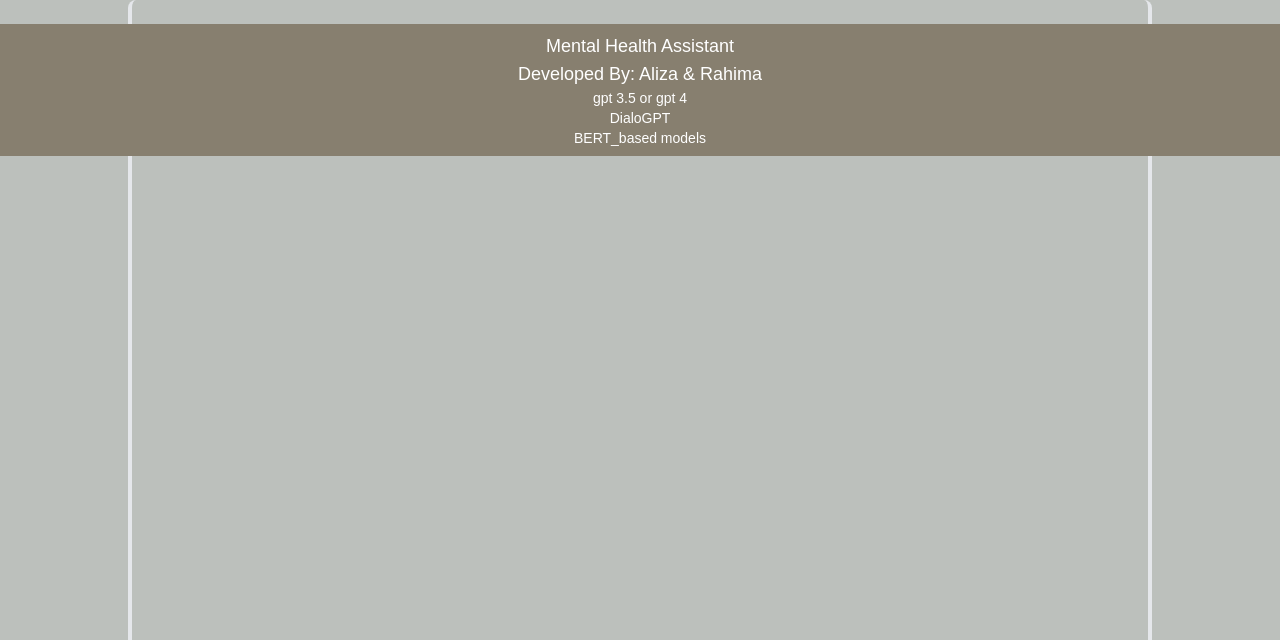
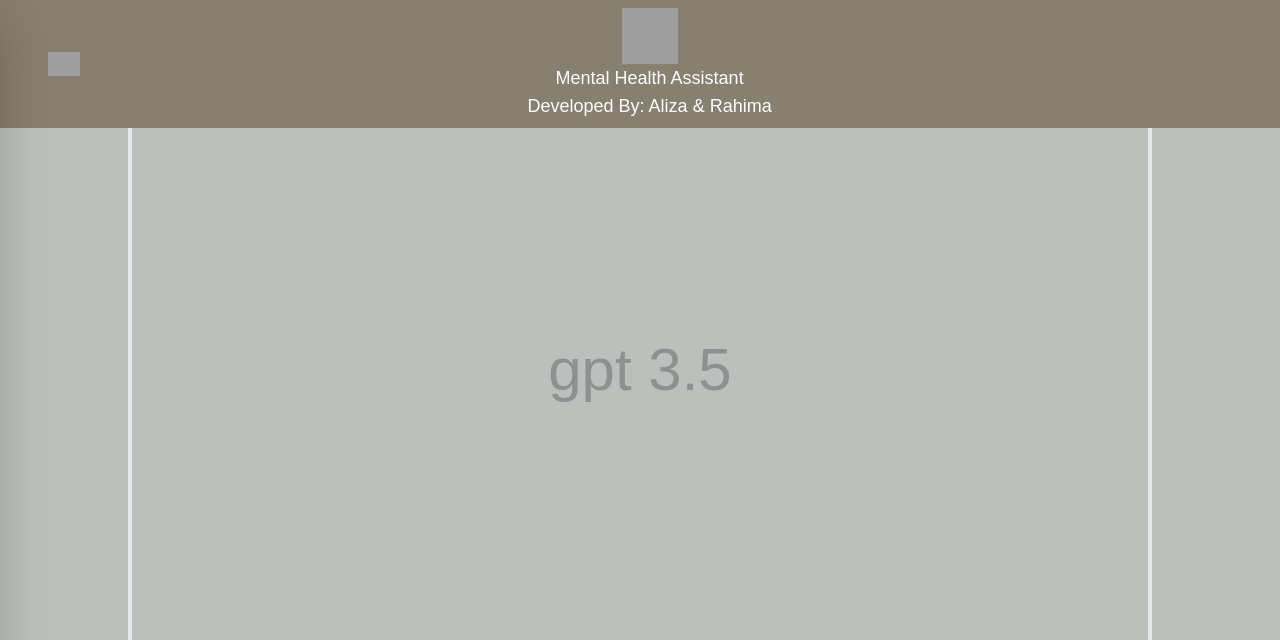
Before and after one commit to leostark221/ChatBot, a Python web app: template templates/chat.html in a window 1280 px wide. Shown: the top 640 px of the page. Run offline with Jinja, Linux system fonts and the light colour scheme; the template is opened without the code that fills it, so the values that code supplies are empty; some libraries are stand-ins or nearby versions; grey boxes are pictures that could not be loaded.

Commit message:
made ui changes

```diff
--- a/templates/chat.html
+++ b/templates/chat.html
@@ -42,53 +42,44 @@
 	</head>
 
 	<body class=" flex flex-col items-center">
-		<!-- <div class="">
-			<div class="h-full flex-col flex bg-red-500 justify-center w-full ">
-				<div class="">
-					<div class="">
-						<div class="">
-							<div class="">
-								<div class="user_info">
-									<span>Mental Health Assistant</span>
-									<p>Developed By: Aliza & Rahima </p>
+		<div id="selectedItem" class="fixed bottom-[50%] opacity-30 text-6xl">gpt 3.5</div>
+
+		<div class="w-[80%] flex flex-col items-center justify-center">
+			<div class="flex items-center fixed top-0 w-full py-2 headerBar">
+				<div class="pl-5 cursor-pointer">
+				  <img src="https://i.ibb.co/2k8Ss2f/dash.png" alt="logo" class="lg:w-8 lg:h-6 sm:w-10 sm:h-10 active:opacity-50">
+				</div>
+				<div class="flex flex-col items-center w-[89%] justify-center">
+				  <img src="https://i.ibb.co/K5tyL5D/logo.png" alt="logo" class="lg:w-14 lg:h-14 sm:w-20 sm:h-20">
+				  <div class="lg:text-lg text-2xl text-white">Mental Health Assistant</div>
+				  <div class="lg:text-lg text-2xl text-white">Developed By: Aliza & Rahima</div>
 				</div>
 			  </div>
+
+			  <div class="side-nav  fixed top-0 left-0 h-full  w-[40%] lg:w-64 headerBar text-white shadow-lg z-50">
+				<div class="p-4 flex justify-between items-center">
+				  <h2 class="text-4xl lg:text-xl">Menu</h2>
+				  <button class="close-nav text-4xl  lg:text-lg font-bold">&times;</button>
 				</div>
-						<div id="messageFormeight" class="card-body msg_card_body"></div>
-						<div class="card-footer">
-							<form id="messageArea" class="input-group">
-                                <input type="text" id="text" name="msg" placeholder="Type your message..." autocomplete="off" class="form-control type_msg" required/>
-								<div class="input-group-append">
-									<button type="submit" id="send" class="input-group-text send_btn"><i class="fas fa-location-arrow"></i></button>
-								</div>
-							</form>
-						</div>
-					</div>
-				</div>
-			</div>
-		</div> -->
-		<div class="w-[80%] flex flex-col items-center justify-center">
-				<div class="flex flex-col items-center justify-center fixed top-6 w-full py-2 headerBar">
-					<!-- <img src="https://i.ibb.co/K5tyL5D/logo.png" alt="logo" class="lg:w-20 lg:h-20 sm:w-20 sm:h-20"> -->
-					<div class="lg:text-lg text-2xl text-white">Mental Health Assistant</div>
-					<div class="lg:text-lg text-2xl text-white">Developed By: Aliza & Rahima</div>
-					<div class="lg:text-sm text-2xl text-white">gpt 3.5 or gpt 4</div>
-					<div class="lg:text-sm text-2xl text-white">DialoGPT </div>
-					<div class="lg:text-sm text-2xl text-white">BERT_based models </div>
+				<ul class="p-4 flex pl-2 flex-col ">
+				  <li class="py-6"><a class="hover:underline cursor-pointer active:opacity-50   text-4xl lg:text-xl"
+					onclick="updateSelection('gpt 3.5')">gpt 3.5</a></li>
+				  <li class="py-6"><a class="hover:underline cursor-pointer active:opacity-50  text-4xl lg:text-xl"
+					onclick="updateSelection('4BERT_based')">4BERT_based</a></li>
+				  <li class="py-6"><a  class="hover:underline cursor-pointer active:opacity-50  text-4xl lg:text-xl"
+					onclick="updateSelection('modelsDialoGPT')">modelsDialoGPT</a></li>
+				</ul>
 			  </div>
 				<div  id="messageFormeight"  class="pb-32  border-x-4 rounded-lg h-[94vh] overflow-y-auto w-full scrollbar-hide">
-
 				<div
    				 id="messageFormeight"
     			class=" mt-72   rounded-lg  w-full  overflow-y-auto scrollbar-hide">
-
-</div>
-</div>
-
+			</div></div>
 			<div class="fixed w-full bottom-0">
 			<div class="flex w-full items-center justify-center">
 
 			<form id="messageArea" class="flex justify-center  w-[79%] ">
+
 			    <input
 			        type="text"
 			        id="text"
@@ -134,6 +125,23 @@
 			});
 		</script> -->
 		<script>
+			function updateSelection(selectedText) {
+			  // Update the content of the div with the selected text
+			  const displayDiv = document.getElementById('selectedItem');
+			  displayDiv.textContent = selectedText;
+
+			  // Optionally, change the opacity for better visibility
+			  displayDiv.style.opacity = 1;
+
+			  // Set a timeout to revert the opacity after some time (optional)
+			  setTimeout(() => {
+				displayDiv.style.opacity = 0.3;
+			  }, 3000); // Reset opacity after 3 seconds
+			}
+		  </script>
+
+
+		<script>
 			$(document).ready(function() {
     function scrollToBottom() {
         var messageContainer = $("#messageFormeight");
@@ -172,6 +180,29 @@
 });
 
 		</script>
+		<script>
+			// Select the elements
+			const toggleNavButton = document.querySelector('.pl-5');
+			const sideNav = document.querySelector('.side-nav');
+			const closeNavButton = document.querySelector('.close-nav');
+
+			// Open side navigation
+			toggleNavButton.addEventListener('click', () => {
+			  sideNav.classList.add('open');
+			});
+
+			// Close side navigation
+			closeNavButton.addEventListener('click', () => {
+			  sideNav.classList.remove('open');
+			});
+
+			// Close the side nav if the user clicks outside of it
+			window.addEventListener('click', (e) => {
+			  if (sideNav.classList.contains('open') && !sideNav.contains(e.target) && !toggleNavButton.contains(e.target)) {
+				sideNav.classList.remove('open');
+			  }
+			});
+		  </script>
 		<style>
 			body {
 				background: #BCC0BC;
@@ -182,7 +213,14 @@
 				margin-top: auto;
 				margin-bottom: auto;
 			}
+			.side-nav {
+ 				 transform: translateX(-100%);
+  				 transition: transform 0.3s ease-in-out;
+			}
 
+			.side-nav.open {
+ 				 transform: translateX(0);
+			}
 			.card {
 				border-radius: 15px !important;
 				background-color: #ffffff;
```
Also changed, not shown: app.py (+53 -53 lines). Lines whose indentation alone changed are shown as unchanged.
